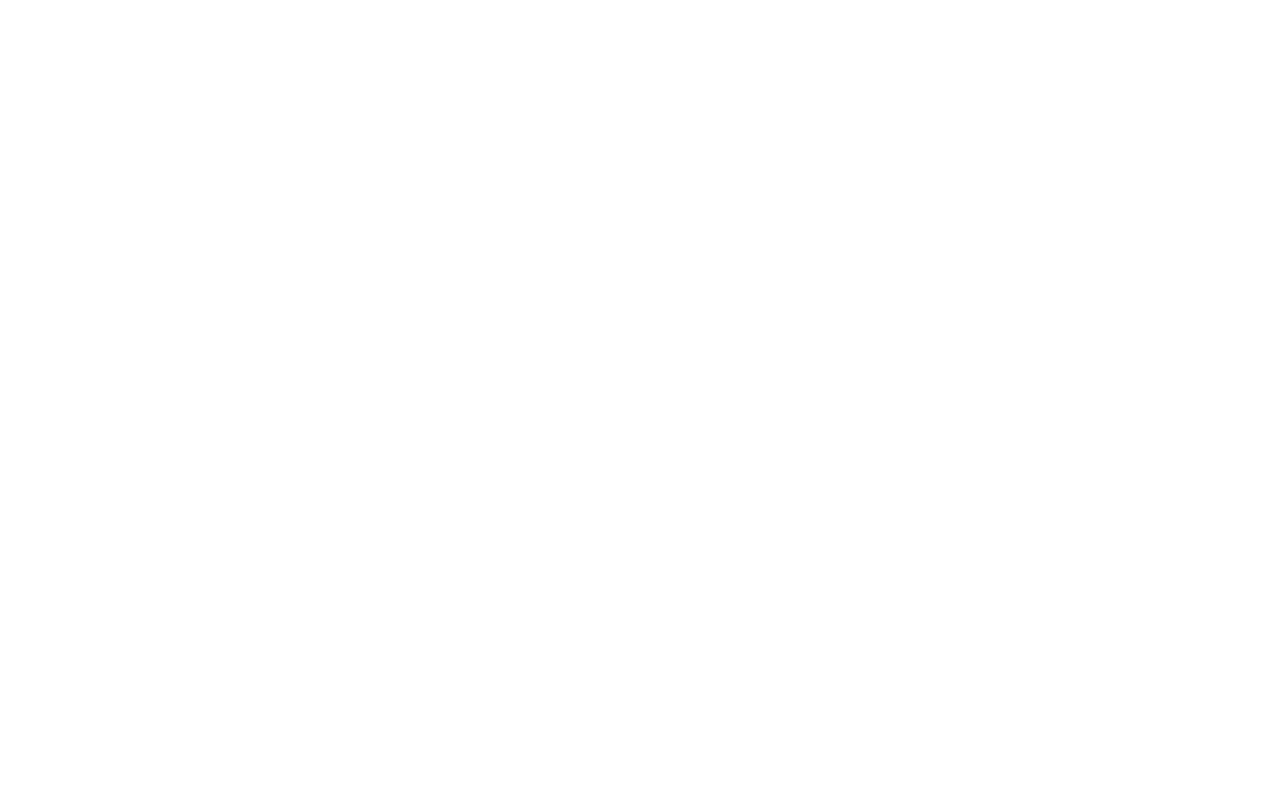
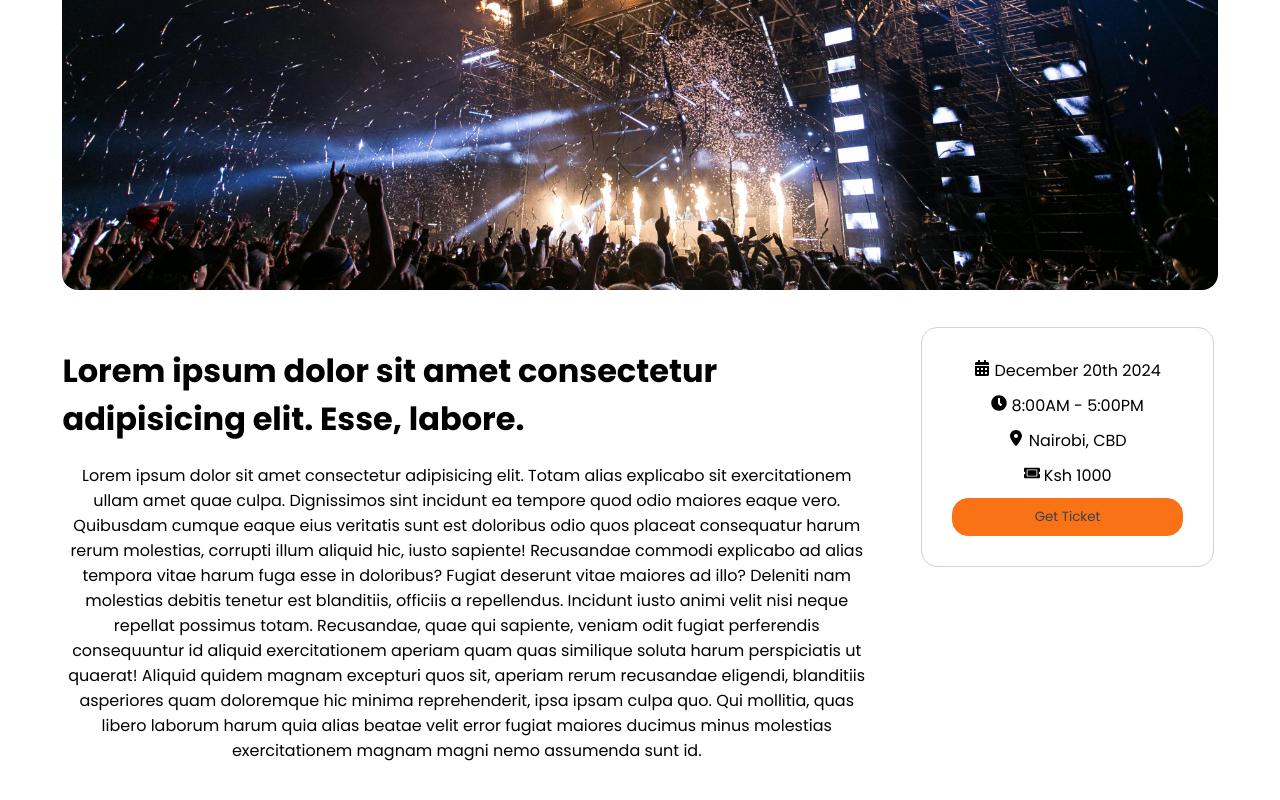
Before and after one commit to Allan-njoroge/MyEvents, a React (Vite) app in the folder frontend/: page /event in a window 1280 px wide. Shown: the part 332-1132 px from the top of the page. Before the commit the page ends 800 px from the top, so only its background shows below. Built offline with nearby package versions, Linux system fonts and the light colour scheme.

Commit message:
Single Event page creted

```diff
--- a/frontend/src/pages/singleEvent/SingleEvent.css
+++ b/frontend/src/pages/singleEvent/SingleEvent.css
@@ -0,0 +1,66 @@
+.event-main-section{
+    display: flex;
+    width: 100%;
+    justify-content: center;
+    max-width: 1440px;
+    margin: auto;
+}
+.section-div{
+    margin: auto;
+}
+.event-banner{
+    width: 100%;
+    margin: 60px 0 0 0;
+    height: 450px;
+    object-fit: cover;
+    border-radius: var(--radius);
+}
+.event--title{
+    margin: 20px 0;
+    text-align: left;
+    font-size: 2rem;
+}
+.event-details-section{
+    display: flex;
+    gap: 50px;
+    margin-top: 30px;
+}
+.details-text-section {
+    width: 70%;
+}
+.extra-details {
+    width: 20%;
+}
+.details-wrapper-event{
+    width: 100%;
+    height: 1/2;
+    display: grid;
+    gap: 10px;
+    padding: 30px;
+    border: 1px solid lightgray;
+    border-radius: var(--radius);
+}
+._details, .event--icon{
+    font-size: 1.0rem;
+}
+.event-icon{
+    margin: auto 0;
+}
+@media only screen and (max-width: 950px) {
+    .event-details-section{
+        display: grid;
+    }
+    .details-text-section{
+        width: 90%;
+        margin: auto;
+    }
+    .extra-details{
+        width: 30%;
+    }
+}
+@media only screen and (max-width: 624px) {
+    .extra-details{
+        width: 70%;
+        margin-left: 20px;
+    }
+}
--- a/frontend/src/pages/singleEvent/SingleEvent.jsx
+++ b/frontend/src/pages/singleEvent/SingleEvent.jsx
@@ -1,9 +1,64 @@
-import "./SingleEvent.css"
+import "./SingleEvent.css";
+import Image from "../../assets/event-banner.jpg";
+import { FaCalendarAlt, FaClock, FaTicketAlt } from "react-icons/fa";
+import { FaLocationDot } from "react-icons/fa6";
 
 const SingleEvent = () => {
   return (
-    <div>SingleEvent</div>
-  )
-}
+    <div class="event-main-section">
+      <div className="section-div">
+        <img src={Image} alt="" className="event-banner" />
 
-export default SingleEvent
+        <div className="event-details-section">
+          <div className="details-text-section">
+            <h1 className="event--title">
+              Lorem ipsum dolor sit amet consectetur adipisicing elit. Esse,
+              labore.
+            </h1>
+            <p className="event-description">
+              Lorem ipsum dolor sit amet consectetur adipisicing elit. Totam
+              alias explicabo sit exercitationem ullam amet quae culpa.
+              Dignissimos sint incidunt ea tempore quod odio maiores eaque vero.
+              Quibusdam cumque eaque eius veritatis sunt est doloribus odio quos
+              placeat consequatur harum rerum molestias, corrupti illum aliquid
+              hic, iusto sapiente! Recusandae commodi explicabo ad alias tempora
+              vitae harum fuga esse in doloribus? Fugiat deserunt vitae maiores
+              ad illo? Deleniti nam molestias debitis tenetur est blanditiis,
+              officiis a repellendus. Incidunt iusto animi velit nisi neque
+              repellat possimus totam. Recusandae, quae qui sapiente, veniam
+              odit fugiat perferendis consequuntur id aliquid exercitationem
+              aperiam quam quas similique soluta harum perspiciatis ut quaerat!
+              Aliquid quidem magnam excepturi quos sit, aperiam rerum recusandae
+              eligendi, blanditiis asperiores quam doloremque hic minima
+              reprehenderit, ipsa ipsam culpa quo. Qui mollitia, quas libero
+              laborum harum quia alias beatae velit error fugiat maiores ducimus
+              minus molestias exercitationem magnam magni nemo assumenda sunt
+              id.
+            </p>
+          </div>
+
+          {/*--event date, time, location and price--*/}
+          <div className='extra-details'>
+            <div className="details-wrapper-event">
+              <p className="_details">
+                <FaCalendarAlt className="event--icon" /> December 20th 2024
+              </p>
+              <p className="_details">
+                <FaClock className="event--icon" /> 8:00AM - 5:00PM
+              </p>
+              <p className="_details">
+                <FaLocationDot className="event--icon" /> Nairobi, CBD
+              </p>
+              <p className="_details">
+                <FaTicketAlt className="event--icon" /> Ksh 1000
+              </p>
+              <button className="pry-btn ticket-btn">Get Ticket</button>
+            </div>
+          </div>
+        </div>
+      </div>
+    </div>
+  );
+};
+
+export default SingleEvent;
```
